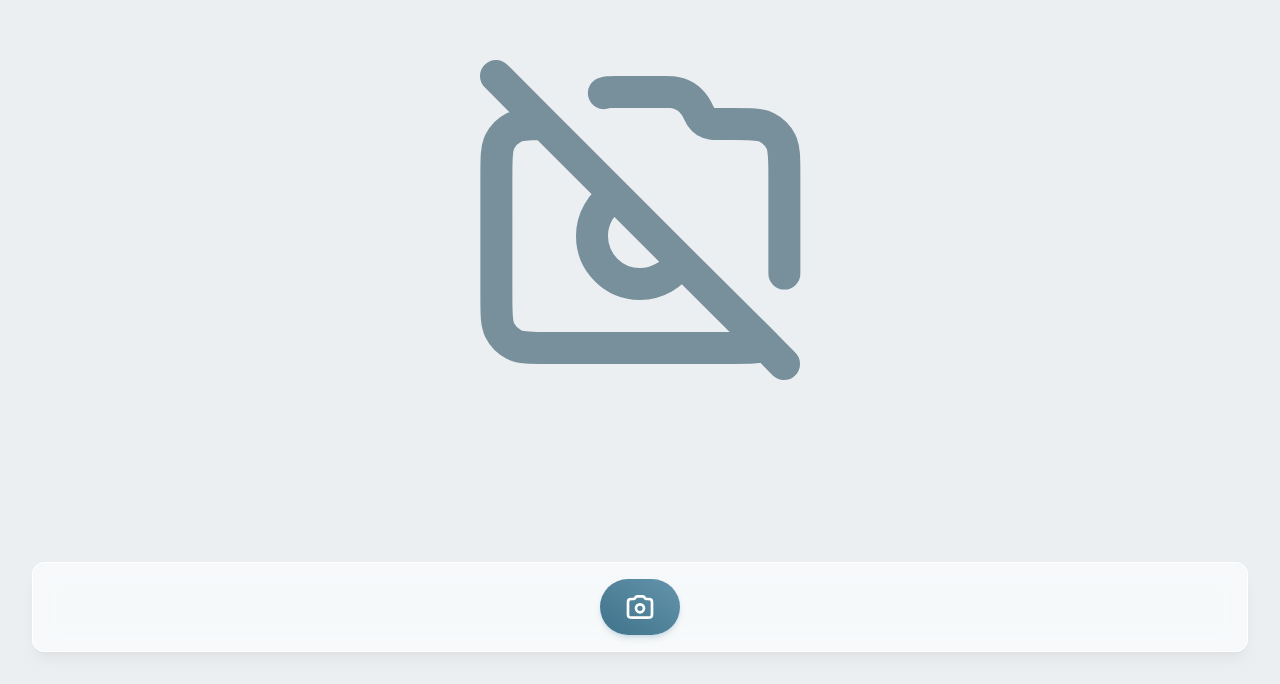
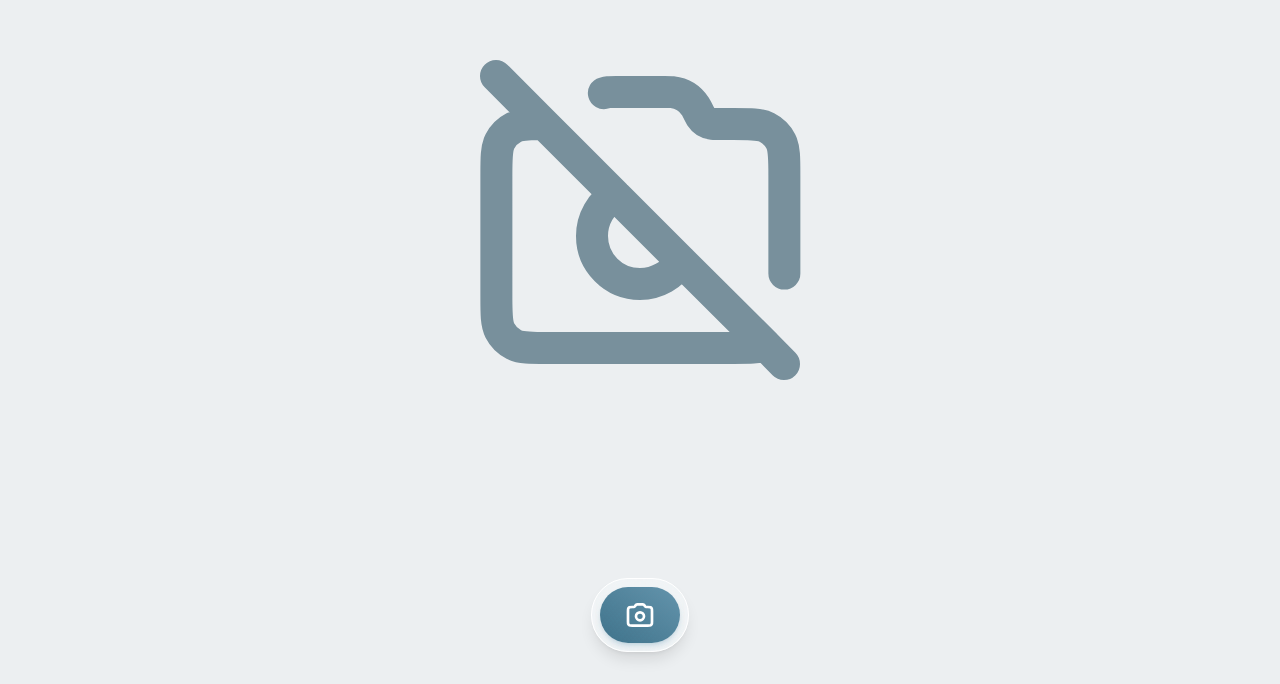
Before and after one commit to sumitsahoo/barcode-scanner, a React (Vite) app: page / in a window 1280 px wide. Shown: the part 116-800 px from the top of the page. Built offline with nearby package versions, Linux system fonts and the light colour scheme.

Commit message:
refactor: Update styling for barcode scanner button in BarcodeScanner.jsx

```diff
--- a/src/components/BarcodeScanner.jsx
+++ b/src/components/BarcodeScanner.jsx
@@ -200,7 +200,7 @@ const BarcodeScanner = () => {
         />
       </div>
       <canvas ref={canvasRef} hidden />
-      <div className="absolute bottom-8 left-1/2 flex w-[calc(100%-4rem)] -translate-x-1/2 justify-center rounded-xl border border-white bg-white/60 py-4 px-6 shadow-lg shadow-black/5 saturate-200 backdrop-blur-md z-30">
+      <div className="absolute bottom-8 left-1/2 flex -translate-x-1/2 justify-center rounded-full border border-white bg-white/30 shadow-lg shadow-black/10 saturate-200 backdrop-blur-xl z-30 p-2">
         <Button
           key={isScanning ? "scanning" : "not-scanning"}
           variant="gradient"
```
